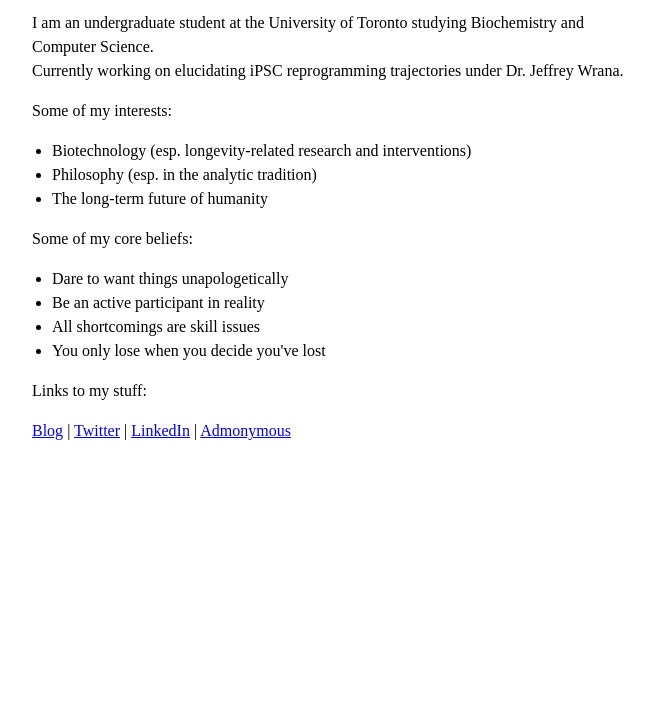
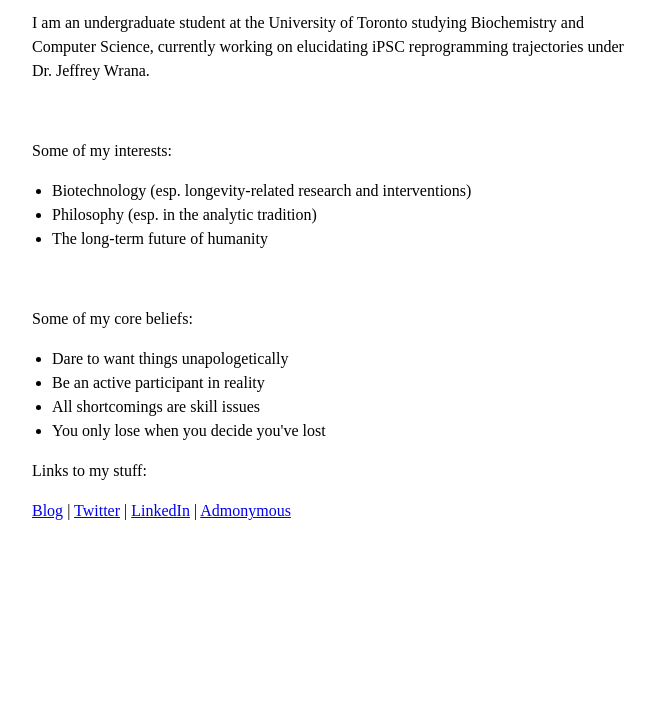
Before and after one commit to VictorLJZ/personal-website, a plain HTML site: page public/index.html in a window 1280 px wide. Shown: the part 98-800 px from the top of the page, without its empty margins (308-960 px from the left). Drawn offline with Linux system fonts and the light colour scheme.

Commit message:
Fixed formatting.

```diff
--- a/public/index.html
+++ b/public/index.html
@@ -16,16 +16,16 @@
 </head>
 <body>
     <h1>Victor Li</h1>
-    <p>I am an undergraduate student at the University of Toronto studying Biochemistry and Computer Science.<br>
-    Currently working on elucidating iPSC reprogramming trajectories under Dr. Jeffrey Wrana.</p>
-
+    <p>I am an undergraduate student at the University of Toronto studying Biochemistry and Computer Science,
+      currently working on elucidating iPSC reprogramming trajectories under Dr. Jeffrey Wrana.</p>
+    <br>
     <p>Some of my interests:</p>
     <ul>
         <li>Biotechnology (esp. longevity-related research and interventions)</li>
         <li>Philosophy (esp. in the analytic tradition)</li>
         <li>The long-term future of humanity</li>
     </ul>
-
+    <br>
     <p>Some of my core beliefs:</p>
     <ul>
         <li>Dare to want things unapologetically</li>
```
